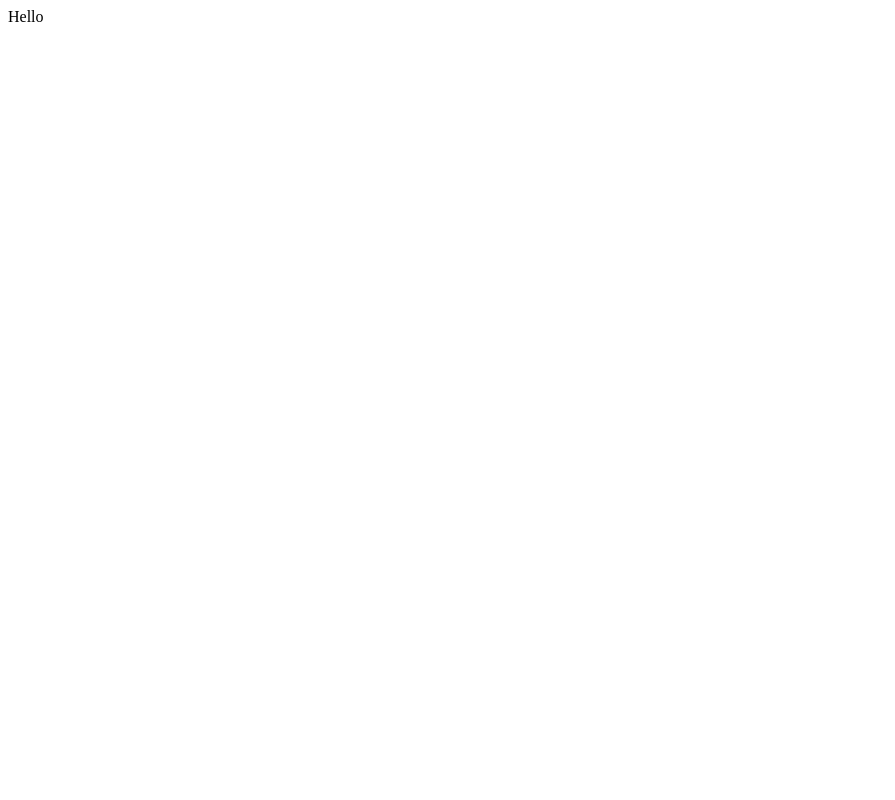
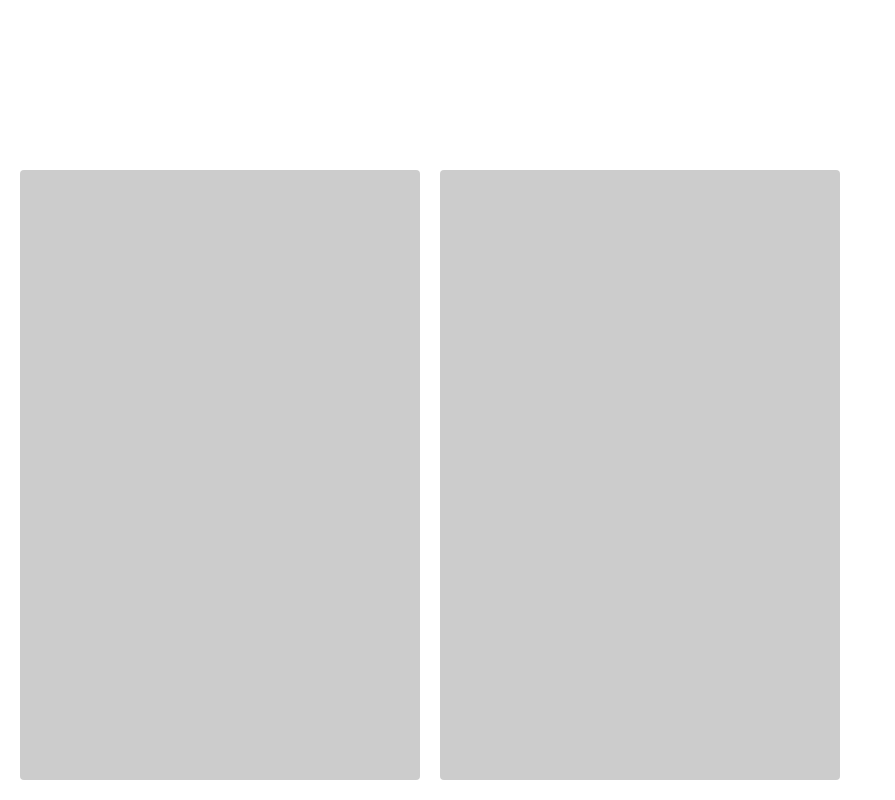
Before and after one commit to sonamguptacs/task_board, a React (Create React App) app: page / in a window 1280 px wide. Shown: the whole page, without its empty margins (0-895 px from the left). Built offline with nearby package versions, Linux system fonts and the light colour scheme.

Commit message:
created Layout

```diff
--- /dev/null
+++ b/public/index.css
@@ -0,0 +1,3 @@
+body {
+  margin: 0;
+}
--- a/public/index.html
+++ b/public/index.html
@@ -2,6 +2,7 @@
 <html lang="en">
   <head>
     <title>Task Board</title>
+    <link rel="stylesheet" href="./index.css" />
   </head>
   <body>
     <div id="root"></div>
--- a/src/App.js
+++ b/src/App.js
@@ -1,9 +1,10 @@
+import { TaskBoardLayout } from "./components/TaskBoardLayout";
 
 
 function App() {
   return (
     <div className="App">
-      Hello
+    <TaskBoardLayout/>
     </div>
   );
 }
--- /dev/null
+++ b/src/components/StateColumn.jsx
@@ -0,0 +1,8 @@
+import React from 'react'
+import './task.css'
+
+export const StateColumn=()=> {
+  return (
+    <div className='state_column'></div>
+  )
+}
--- /dev/null
+++ b/src/components/TaskBoardLayout.jsx
@@ -0,0 +1,16 @@
+import React from 'react'
+import './task.css';
+import { StateColumn } from './StateColumn';
+
+export const TaskBoardLayout=()=> {
+  return (
+      <div className="layout">
+          <div className={'header'}></div>
+          <div className={'task_board'}>
+              <StateColumn />
+              <StateColumn />
+          </div>
+
+    </div>
+  )
+}
--- /dev/null
+++ b/src/components/task.css
@@ -0,0 +1,25 @@
+.layout {
+  height: 100vh;
+  display: flex;
+  flex-direction: column;
+  padding: 0 20px;
+}
+.task_board {
+  flex: 1 1 auto;
+  display: flex;
+  gap: 20px;
+  padding: 20px 0;
+}
+
+.header {
+  height: 150px;
+}
+
+.state_column {
+  border-radius: 4px;
+  height: 100%;
+  background-color: #ccc;
+  flex: 1 1 auto;
+  height: 100%;
+  max-width: 400px;
+}
```
